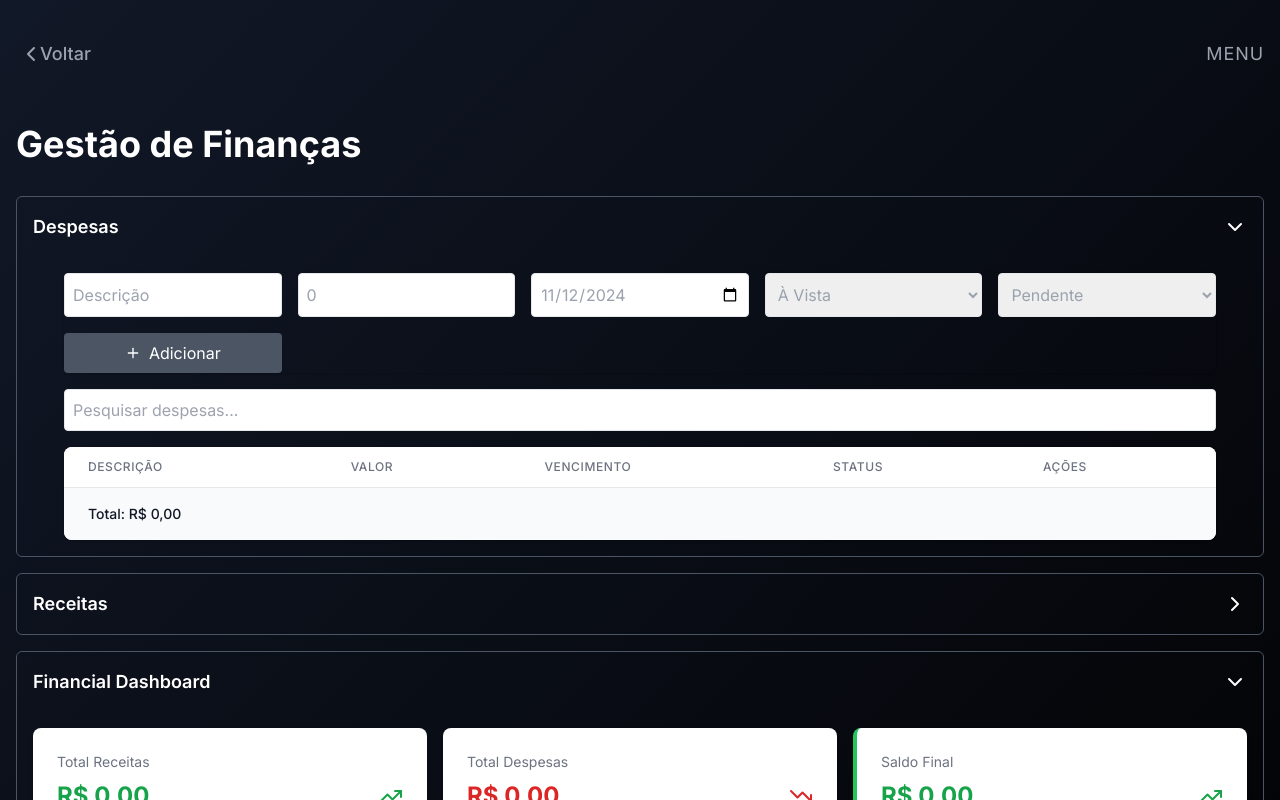
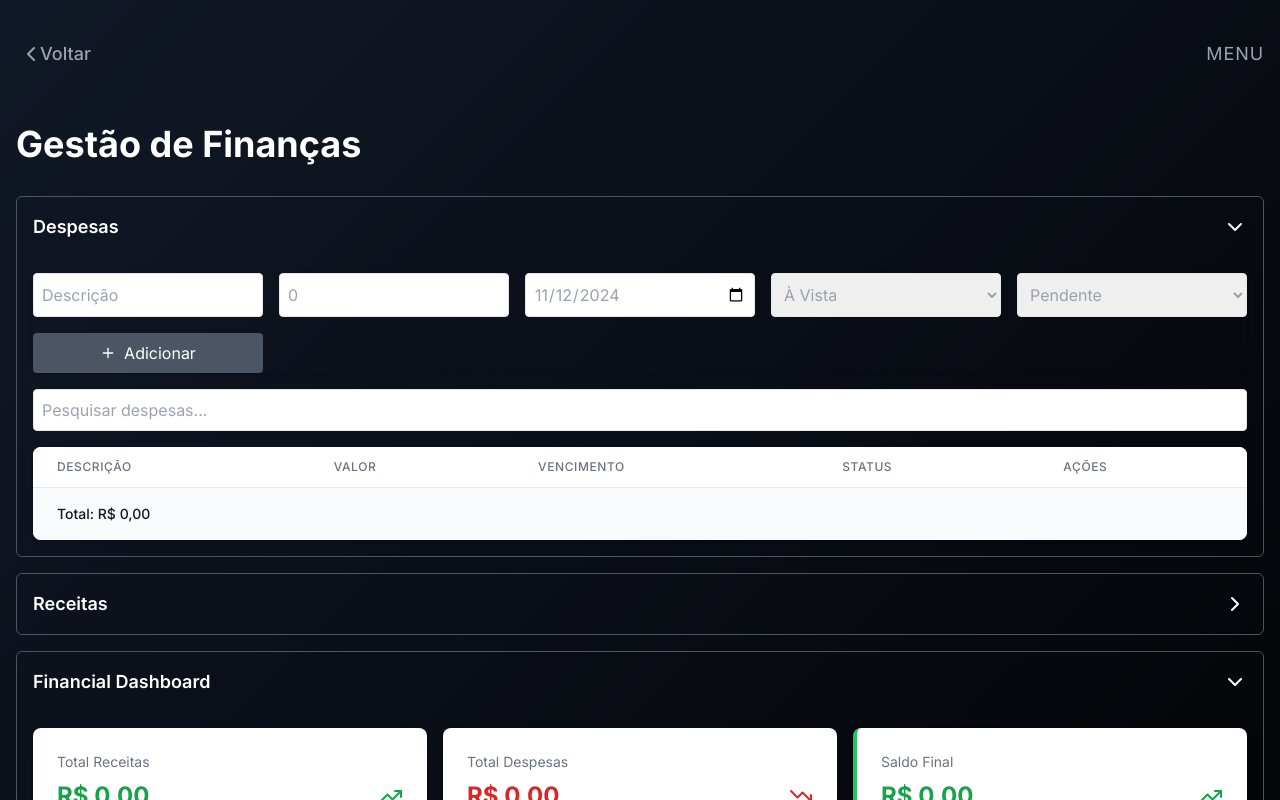
Before and after one commit to andreflara/mysite, a Next.js app: page /finance in a window 1280 px wide. Both pictures are taken after a click on the button "Despesas". Shown: the top 800 px of the page. Built offline with nearby package versions, Linux system fonts and the light colour scheme.

Commit message:
corrigindo layout

```diff
--- a/src/app/finance/despesas.tsx
+++ b/src/app/finance/despesas.tsx
@@ -442,8 +442,8 @@ const Despesas: React.FC<DespesasProps> = ({
       </button>
 
       {showDespesas && (
-        <div id="despesas-section" className="p-4">
-          <div className="max-w-6xl mx-auto">
+        <div id="despesas-section" className="p-4 ">
+          <div className="mx-auto">
             {erro && <Alert message={erro} />}
 
             <div className="rounded-md shadow mb-4">{renderInputs()}</div>
--- a/src/app/finance/receitas.tsx
+++ b/src/app/finance/receitas.tsx
@@ -241,8 +241,8 @@ const Receitas: React.FC<{
       </button>
 
       {showReceitas && (
-        <div id="receitas-section" className="p-4">
-          <div className="max-w-6xl mx-auto">
+        <div id="receitas-section" className="p-4 ">
+          <div className="mx-auto">
             {erro && <Alert message={erro} />}
 
             <div className="rounded-md shadow mb-4">{renderInputs()}</div>
```
